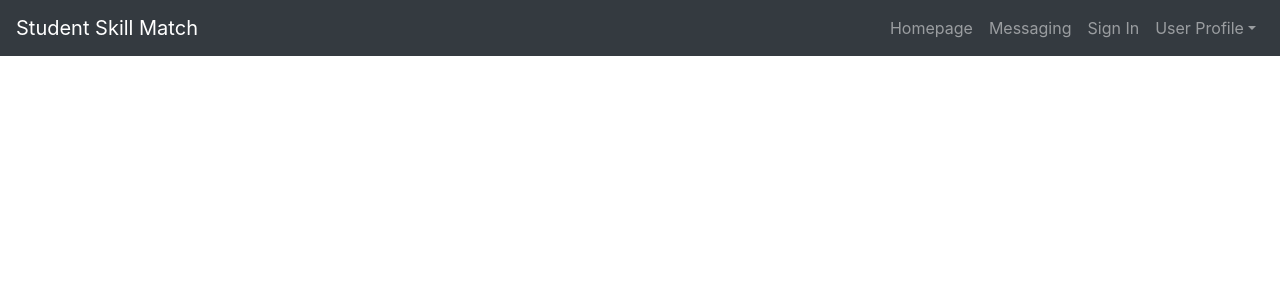
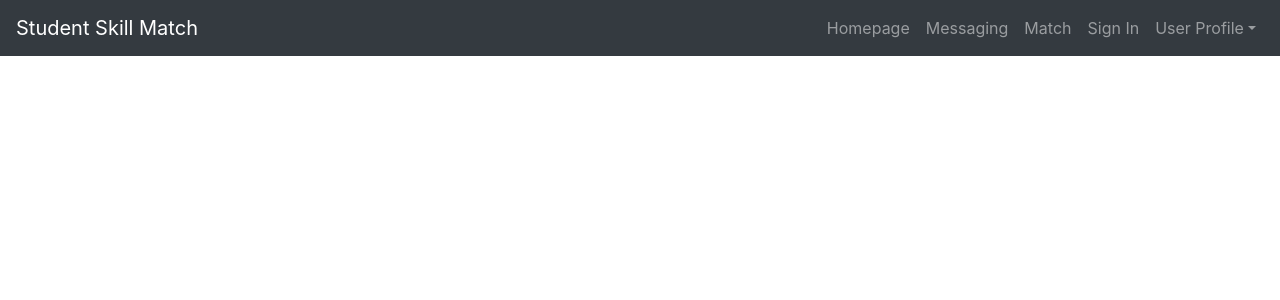
Before and after one commit to reamber/13eta, a Django app: page / in a window 1280 px wide. Shown: the top 300 px of the page. Run offline with Django 3.2, Linux system fonts and the light colour scheme; some libraries are stand-ins or nearby versions.

Commit message:
Empty matching template and view setup

```diff
--- /dev/null
+++ b/match_site/templates/match_site/match.html
@@ -0,0 +1,8 @@
+{% extends "base.html" %}
+{% load static %}
+
+{% block content %}
+
+
+
+{% endblock %}
--- a/match_site/urls.py
+++ b/match_site/urls.py
@@ -16,6 +16,8 @@ Including another URLconf
 from django.urls import path
 from . import views
 
+app_name="match"
+
 urlpatterns = [
-    path('', views.HomeView.as_view(), name="home" ),
+    path('', views.MatchView, name="match" ),
 ]
--- a/match_site/views.py
+++ b/match_site/views.py
@@ -7,5 +7,6 @@ from django import forms
 
 # Create your views here.
 
-class HomeView(generic.TemplateView):
-    template_name = 'match_site/index.html'
+def MatchView(request):
+    template_name = 'match_site/match.html'
+    return render(request, template_name)
--- a/student_skill_matching/urls.py
+++ b/student_skill_matching/urls.py
@@ -24,6 +24,7 @@ urlpatterns = [
     path('login/', include('login.urls', namespace='login')),
     path('profile/', include('user_profile.urls', namespace='user_profile')),
     path('oauth/', include('social_django.urls', namespace='social')),
+    path('match/', include('match_site.urls', namespace='match')),
     path('', include('match_site.urls')),
     path('favicon.ico', RedirectView.as_view(url=settings.STATIC_URL + 'assets/images/favicon.ico')),
 ]
--- a/templates/base.html
+++ b/templates/base.html
@@ -27,6 +27,9 @@
           </li>
           <li class="nav-item">
             <a class="nav-link" href="#">Messaging</a>
+          </li>
+          <li class="nav-item">
+            <a class="nav-link" href="/match">Match</a>
           </li>
           <li class="nav-item">
           {% if user.is_authenticated %}
```
